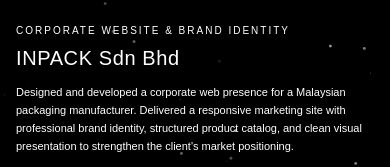
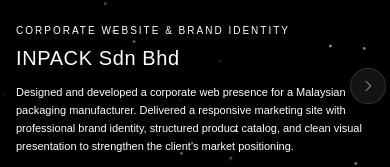
Before and after one commit to danizz140506-bot/portfolio, a Next.js app: page /projects in a window 390 px wide. Shown: the part 370-537 px from the top of the page. Built offline with nearby package versions, Linux system fonts and the light colour scheme; a web font is replaced by a local one.

Commit message:
feat: add floating side arrows for mobile/tablet project navigation

```diff
--- a/src/app/projects/page.tsx
+++ b/src/app/projects/page.tsx
@@ -392,6 +392,57 @@
               </motion.article>
             </AnimatePresence>
           </div>
+
+          {/* Floating Side Arrows (mobile/tablet) */}
+          {prevProject && (
+            <motion.button
+              initial={{ opacity: 0, x: -20 }}
+              animate={{ opacity: 1, x: 0 }}
+              transition={{ duration: 0.6, delay: 0.6, ease: [0.22, 1, 0.36, 1] }}
+              onClick={goToPrevious}
+              className="lg:hidden absolute left-1 sm:left-2 top-1/2 -translate-y-1/2 z-20 w-9 h-9 sm:w-10 sm:h-10 flex items-center justify-center rounded-full bg-white/[0.08] border border-white/[0.12] backdrop-blur-sm active:scale-90 transition-all duration-200"
+              aria-label="Previous project"
+            >
+              <svg
+                className="w-4 h-4 sm:w-5 sm:h-5 opacity-70"
+                fill="none"
+                stroke="currentColor"
+                viewBox="0 0 24 24"
+              >
+                <path
+                  strokeLinecap="round"
+                  strokeLinejoin="round"
+                  strokeWidth={1.5}
+                  d="M15 19l-7-7 7-7"
+                />
+              </svg>
+            </motion.button>
+          )}
+
+          {nextProject && (
+            <motion.button
+              initial={{ opacity: 0, x: 20 }}
+              animate={{ opacity: 1, x: 0 }}
+              transition={{ duration: 0.6, delay: 0.6, ease: [0.22, 1, 0.36, 1] }}
+              onClick={goToNext}
+              className="lg:hidden absolute right-1 sm:right-2 top-1/2 -translate-y-1/2 z-20 w-9 h-9 sm:w-10 sm:h-10 flex items-center justify-center rounded-full bg-white/[0.08] border border-white/[0.12] backdrop-blur-sm active:scale-90 transition-all duration-200"
+              aria-label="Next project"
+            >
+              <svg
+                className="w-4 h-4 sm:w-5 sm:h-5 opacity-70"
+                fill="none"
+                stroke="currentColor"
+                viewBox="0 0 24 24"
+              >
+                <path
+                  strokeLinecap="round"
+                  strokeLinejoin="round"
+                  strokeWidth={1.5}
+                  d="M9 5l7 7-7 7"
+                />
+              </svg>
+            </motion.button>
+          )}
         </div>
 
         {/* Bottom Navigation */}
```
